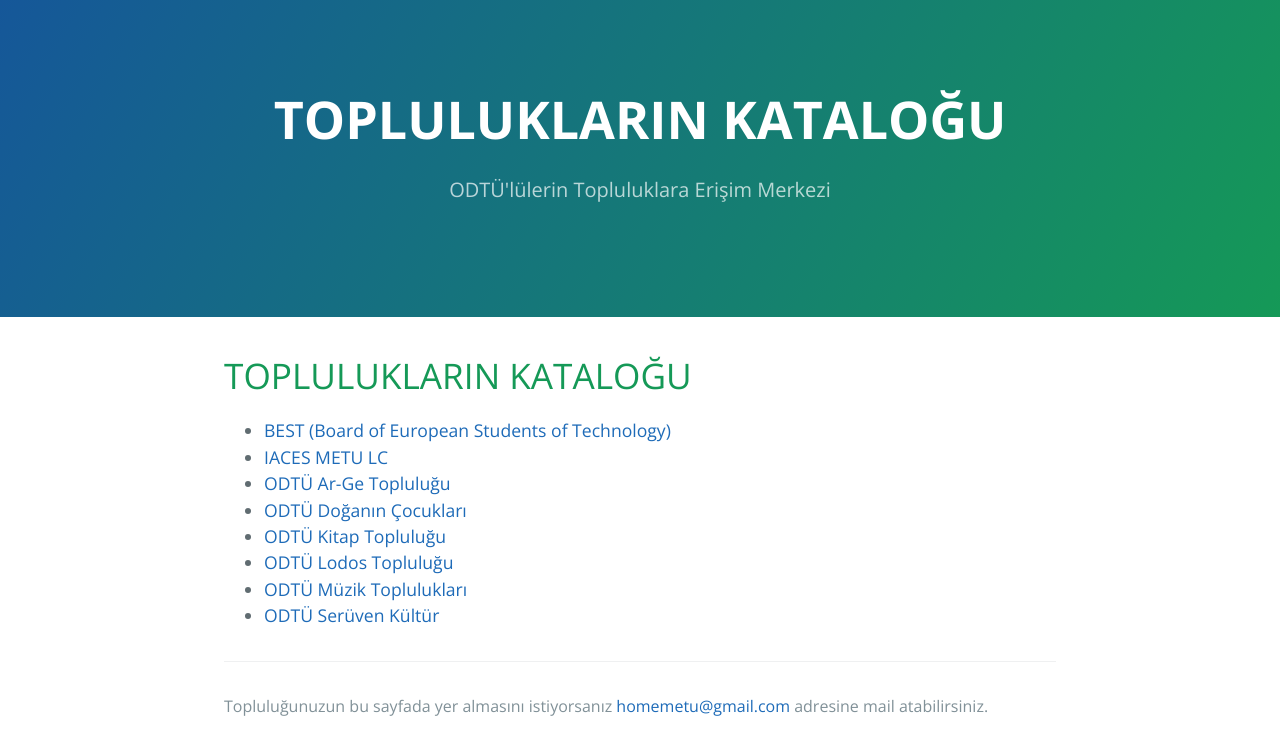
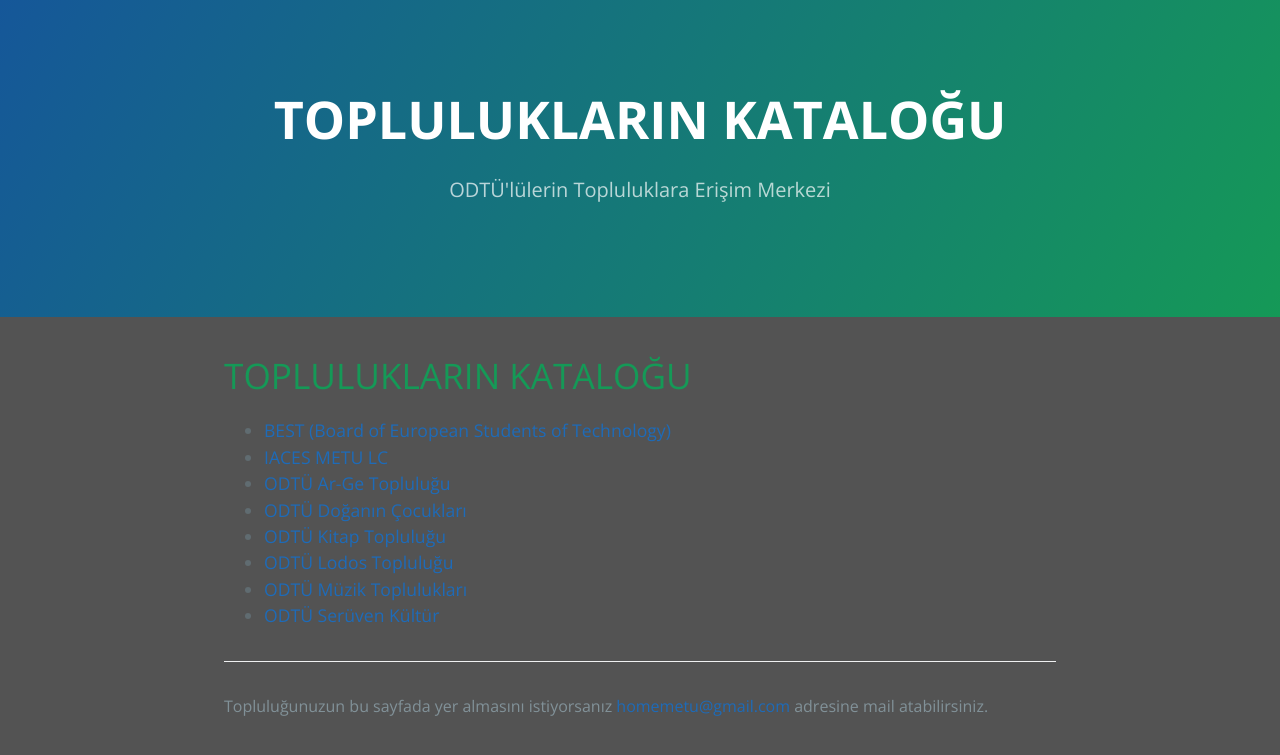
Before and after one commit to metuhome/METU-Topluluk-Katalog, a Jekyll site: the page built from index.md, in a window 1280 px wide. Shown: the top 755 px of the page. Built offline with Jekyll 4.4.1, drawn with Linux system fonts in a browser that asks for light colours; our own code applies the rules of GitHub Pages for plain Markdown files.

Commit message:
Background color to body

```diff
--- a/_layouts/default.html
+++ b/_layouts/default.html
@@ -19,7 +19,7 @@
     <meta name="apple-mobile-web-app-status-bar-style" content="black-translucent">
     <link rel="stylesheet" href="{{ '/assets/css/style.css?v=' | append: site.github.build_revision | relative_url }}">
   </head>
-  <body>
+  <body style="background-color:#535353;">
     <a id="skip-to-content" href="#content">Skip to the content.</a>
 
     <header class="page-header" role="banner">
```
